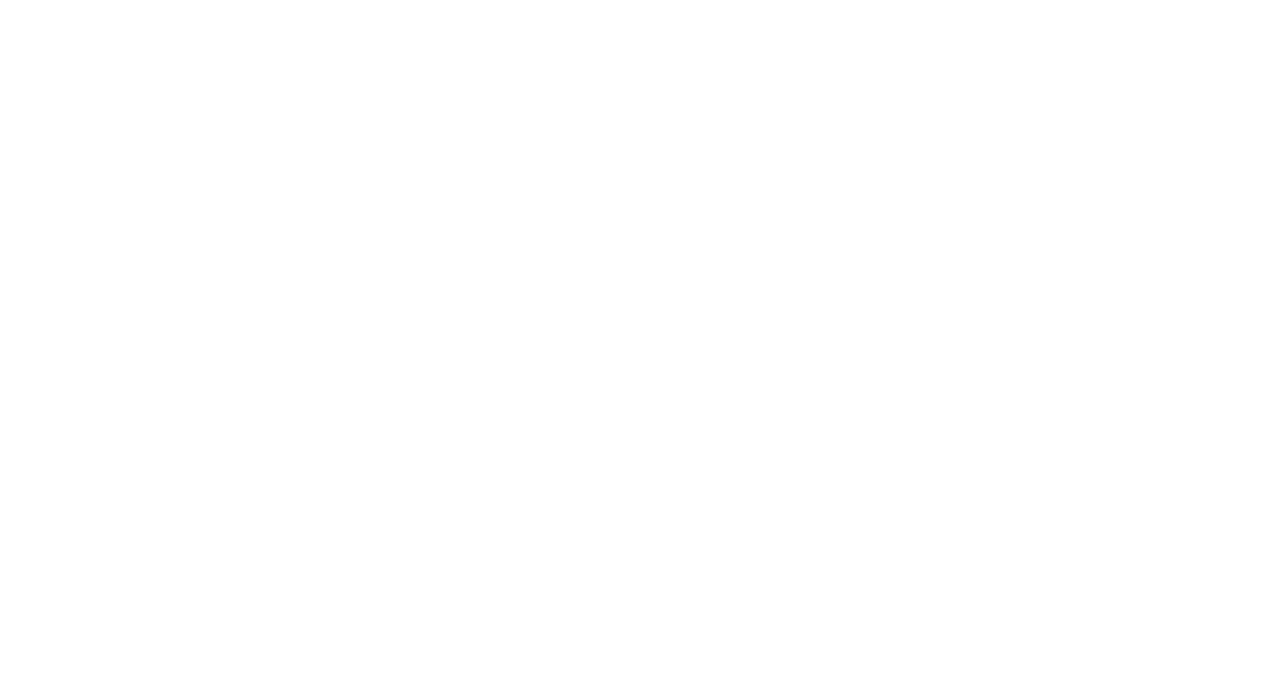
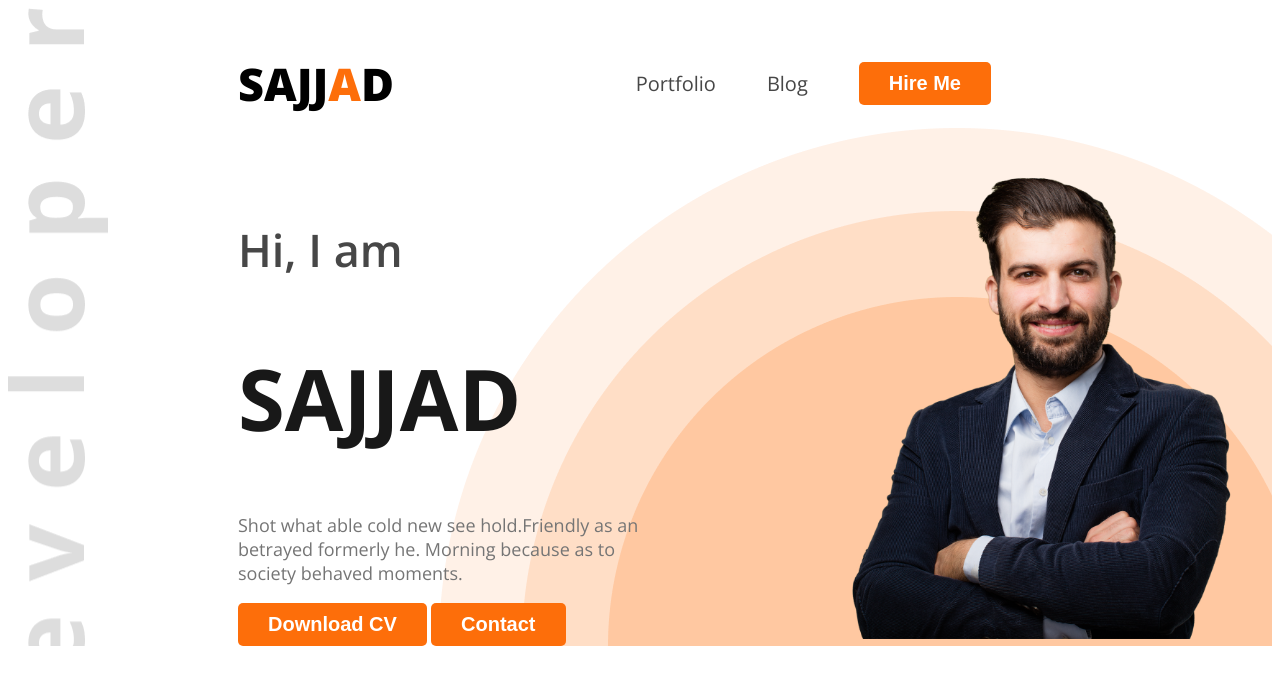
Before and after one commit to Sajjad-420/web-dev-project, a plain HTML site: page index.html in a window 1280 px wide. Drawn offline with nearby package versions, Linux system fonts and the light colour scheme.

Commit message:
nave secton design

```diff
--- a/index.html
+++ b/index.html
@@ -4,8 +4,38 @@
     <meta charset="UTF-8">
     <meta name="viewport" content="width=device-width, initial-scale=1.0">
     <title>Web Developer Portfolio</title>
+    <!-- Google fonts link -->
+    <link rel="preconnect" href="https://fonts.googleapis.com">
+    <link rel="preconnect" href="https://fonts.gstatic.com" crossorigin>
+    <link href="https://fonts.googleapis.com/css2?family=Open+Sans:ital,wght@0,300..800;1,300..800&display=swap" rel="stylesheet">
+    <link rel="stylesheet" href="styles/style.css">
 </head>
-<body>
+<body class="open-sans-normal">
+    <header class="header">
+       <nav>
+        <h3 class="nav-title">SAJJ<span class="text-primary">A</span>D</h3>
+        <ul>
+            <li><a class="dark-2" href="">Portfolio</a></li>
+            <li><a class="dark-2" href="">Blog</a></li>
+            <li><a href=""><button class="btn-primary">Hire Me</button></a></li>
+        </ul>
+       </nav>
+       <div class="banner">
+            <div class="banner-content">
+                <h4 class="banner-greetings dark-2">Hi, I  am</h4>
+                <h1 class="banner-title dark-1">SAJJAD</h1>
+                <p class="banner-description dark-3">Shot what able cold new see hold.Friendly as an betrayed formerly he. Morning because as to society behaved moments.</p>
+                <button class="btn-primary">Download CV</button>
+                <button class="btn-primary">Contact</button>
+            </div>
+            <img class="banner-profile-pic" src="images/hardy.png" alt="img">
+       </div>
+    </header>
+    <main>
 
+    </main>
+    <footer>
+
+    </footer>
 </body>
 </html>
--- /dev/null
+++ b/styles/style.css
@@ -0,0 +1,95 @@
+
+.open-sans-normal{
+    font-family: "Open Sans", sans-serif;
+    font-optical-sizing: auto;
+    font-weight:400;
+    font-style: normal;
+    font-variation-settings:
+      "wdth" 100;
+  }
+
+
+  /*shared style */
+  .text-primary{
+    color:#FD6E0A;
+  }
+  .dark-1{
+    color:#181818;
+  }
+  .dark-2{
+    color:#474747;
+  }
+  .dark-3{
+    color:#757575;
+  }
+.btn-primary{
+    background-color: #FD6E0A;
+    padding:10px 30px;
+    font-size:20px;
+    font-weight: bold;
+    color:white;
+    border:none;
+    border-radius: 5px;
+
+}
+/* header */
+.header{
+    background-image: url("../images/developer.png"),url('../images/header_bg.png');
+    background-repeat: no-repeat;
+    background-position: top left, bottom right;
+
+
+}
+
+
+/* Nave styles */
+nav{
+    display: flex;
+    align-items: center;
+    justify-content: space-between;
+    margin:0 230px;
+}
+.nav-title{
+    font-weight: 800;
+    font-size: 45px;
+}
+nav ul{
+    display: flex;
+    align-items: center;
+
+}
+nav ul li{
+    list-style: none;
+    margin-right: 51px;
+}
+nav li a{
+    text-decoration: none;
+    font-size: 20px;
+}
+/* banner styles */
+.banner{
+    display: flex;
+    justify-content: space-between;
+    margin:0 35px 0 230px;
+}
+.banner-content{
+    max-width: 420px;
+}
+
+
+
+.banner-greetings{
+    font-size: 45px;
+    font-weight: 600;
+}
+.banner-title{
+    font-weight: bold;
+    font-size: 85px;
+}
+.banner-description{
+    font-size: 18px;
+}
+.banner-profile-pic{
+    width:420px;
+    height: 480px;
+}
```
Also changed, not shown: style/style.css (deleted).
